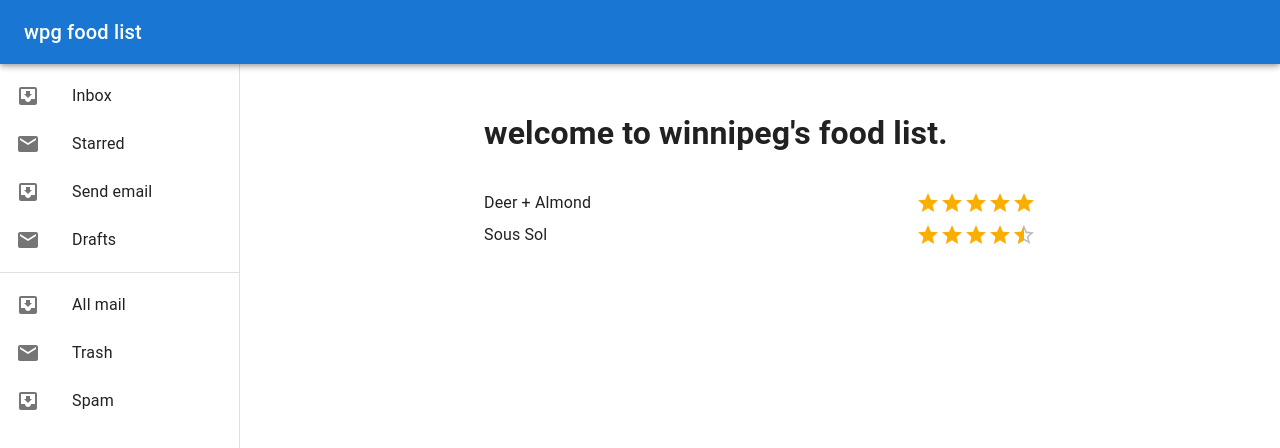
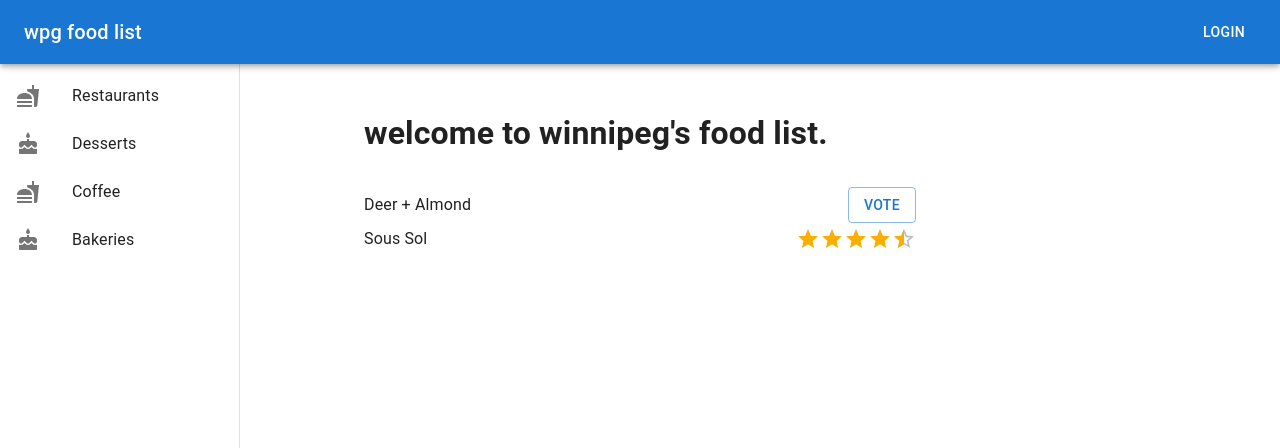
Before and after one commit to becca-tiessen/wpg-food-list, a React (Create React App) app in the folder client/: page / in a window 1280 px wide. Shown: the top 448 px of the page. Built offline with nearby package versions, Linux system fonts and the light colour scheme.

Commit message:
Vote dialog

```diff
--- a/client/src/App.jsx
+++ b/client/src/App.jsx
@@ -1,8 +1,24 @@
 import React from "react";
-import {Container, List, ListItem, ListItemText, Rating} from '@mui/material';
-import NavMenu from './components/NavMenu.tsx'
+import {Button, Container, List, ListItem, ListItemText, Rating} from '@mui/material';
+import NavMenu from './components/NavMenu.tsx';
+import VoteDialog from './components/VoteDialog.tsx';
 
-const App = () =>{
+const emails = ['username@gmail.com', 'user02@gmail.com'];
+
+const App = () => {
+    const factors = ['value', 'vibes', 'flavour']
+    const [open, setOpen] = React.useState(false);
+    const [selectedValue, setSelectedValue] = React.useState(emails[1]);
+
+    const handleVote = () => {
+     setOpen(true);
+    };
+
+    const handleClose = (value) => {
+        setOpen(false);
+        setSelectedValue(value);
+    };
+
     return (
         <>
         <NavMenu>
@@ -13,7 +29,15 @@
             <List>
             <ListItem disablePadding>
                 <ListItemText primary="Deer + Almond" />
-                <Rating name="half-rating" value={5.0} precision={0.5} />
+                <Button variant="outlined" onClick={handleVote}>
+                    Vote
+                </Button>
+                <VoteDialog
+                    selectedValue={selectedValue}
+                    open={open}
+                    onClose={handleClose}
+                    factors={factors}
+                />
             </ListItem>
             <ListItem disablePadding>
                 <ListItemText primary="Sous Sol" />
--- a/client/src/components/NavMenu.tsx
+++ b/client/src/components/NavMenu.tsx
@@ -1,30 +1,31 @@
 import * as React from 'react';
 import Box from '@mui/material/Box';
+import Button from '@mui/material/Button';
 import Drawer from '@mui/material/Drawer';
 import AppBar from '@mui/material/AppBar';
 import CssBaseline from '@mui/material/CssBaseline';
 import Toolbar from '@mui/material/Toolbar';
 import List from '@mui/material/List';
 import Typography from '@mui/material/Typography';
-import Divider from '@mui/material/Divider';
 import ListItem from '@mui/material/ListItem';
 import ListItemButton from '@mui/material/ListItemButton';
 import ListItemIcon from '@mui/material/ListItemIcon';
 import ListItemText from '@mui/material/ListItemText';
-import InboxIcon from '@mui/icons-material/MoveToInbox';
-import MailIcon from '@mui/icons-material/Mail';
+import FastfoodIcon from '@mui/icons-material/Fastfood';
+import CakeIcon from '@mui/icons-material/Cake';
 
 const drawerWidth = 240;
 
 export default function ClippedDrawer(props) {
   return (
-    <Box sx={{ display: 'flex' }}>
+    <Box sx={{ flexgrow: 1 }}>
       <CssBaseline />
-      <AppBar position="fixed" sx={{ zIndex: (theme) => theme.zIndex.drawer + 1 }}>
+      <AppBar position="fixed" sx={{ zIndex:(theme) => theme.zIndex.drawer + 1}}>
         <Toolbar>
-          <Typography variant="h6" noWrap component="div">
+          <Typography variant="h6" noWrap sx={{ flexGrow: 1 }} component="div">
             wpg food list
           </Typography>
+          <Button color="inherit">Login</Button>
         </Toolbar>
       </AppBar>
       <Drawer
@@ -38,24 +39,11 @@
         <Toolbar />
         <Box sx={{ overflow: 'auto' }}>
           <List>
-            {['Inbox', 'Starred', 'Send email', 'Drafts'].map((text, index) => (
+            {['Restaurants', 'Desserts', 'Coffee', 'Bakeries'].map((text, index) => (
               <ListItem key={text} disablePadding>
                 <ListItemButton>
                   <ListItemIcon>
-                    {index % 2 === 0 ? <InboxIcon /> : <MailIcon />}
-                  </ListItemIcon>
-                  <ListItemText primary={text} />
-                </ListItemButton>
-              </ListItem>
-            ))}
-          </List>
-          <Divider />
-          <List>
-            {['All mail', 'Trash', 'Spam'].map((text, index) => (
-              <ListItem key={text} disablePadding>
-                <ListItemButton>
-                  <ListItemIcon>
-                    {index % 2 === 0 ? <InboxIcon /> : <MailIcon />}
+                    {index % 2 === 0 ? <FastfoodIcon /> : <CakeIcon />}
                   </ListItemIcon>
                   <ListItemText primary={text} />
                 </ListItemButton>
@@ -67,34 +55,6 @@
       <Box component="main" sx={{ flexGrow: 1, p: 3 }}>
         <Toolbar/>
         {props.children}
-        {/* <Toolbar />
-        <Typography paragraph>
-          Lorem ipsum dolor sit amet, consectetur adipiscing elit, sed do eiusmod
-          tempor incididunt ut labore et dolore magna aliqua. Rhoncus dolor purus non
-          enim praesent elementum facilisis leo vel. Risus at ultrices mi tempus
-          imperdiet. Semper risus in hendrerit gravida rutrum quisque non tellus.
-          Convallis convallis tellus id interdum velit laoreet id donec ultrices.
-          Odio morbi quis commodo odio aenean sed adipiscing. Amet nisl suscipit
-          adipiscing bibendum est ultricies integer quis. Cursus euismod quis viverra
-          nibh cras. Metus vulputate eu scelerisque felis imperdiet proin fermentum
-          leo. Mauris commodo quis imperdiet massa tincidunt. Cras tincidunt lobortis
-          feugiat vivamus at augue. At augue eget arcu dictum varius duis at
-          consectetur lorem. Velit sed ullamcorper morbi tincidunt. Lorem donec massa
-          sapien faucibus et molestie ac.
-        </Typography>
-        <Typography paragraph>
-          Consequat mauris nunc congue nisi vitae suscipit. Fringilla est ullamcorper
-          eget nulla facilisi etiam dignissim diam. Pulvinar elementum integer enim
-          neque volutpat ac tincidunt. Ornare suspendisse sed nisi lacus sed viverra
-          tellus. Purus sit amet volutpat consequat mauris. Elementum eu facilisis
-          sed odio morbi. Euismod lacinia at quis risus sed vulputate odio. Morbi
-          tincidunt ornare massa eget egestas purus viverra accumsan in. In hendrerit
-          gravida rutrum quisque non tellus orci ac. Pellentesque nec nam aliquam sem
-          et tortor. Habitant morbi tristique senectus et. Adipiscing elit duis
-          tristique sollicitudin nibh sit. Ornare aenean euismod elementum nisi quis
-          eleifend. Commodo viverra maecenas accumsan lacus vel facilisis. Nulla
-          posuere sollicitudin aliquam ultrices sagittis orci a.
-        </Typography> */}
       </Box>
     </Box>
   );
--- /dev/null
+++ b/client/src/components/VoteDialog.tsx
@@ -0,0 +1,47 @@
+import * as React from 'react';
+import {
+    Button,
+    Dialog,
+    DialogActions,
+    DialogContent,
+    DialogTitle,
+    Rating,
+    List,
+    ListItem,
+    ListItemText,
+} from '@mui/material';
+
+export interface VoteDialogProps {
+  open: boolean;
+  selectedValue: string;
+  onClose: (value: string) => void;
+  factors: Array<string>;
+}
+
+export default function VoteDialog(props: VoteDialogProps) {
+  const { onClose, selectedValue, open, factors } = props;
+
+  const handleClose = () => {
+    onClose(selectedValue);
+  };
+
+  return (
+    <Dialog onClose={handleClose} open={open}>
+      <DialogTitle>Vote for restaurant</DialogTitle>
+      <DialogContent>
+        <List>
+            {factors.map(f => (
+                <ListItem>
+                    <ListItemText>{f}</ListItemText>
+                    <Rating name="half-rating" value={4.5} precision={0.5} />
+                </ListItem>
+            ))}
+        </List>
+      </DialogContent>
+      <DialogActions>
+          <Button onClick={handleClose}>Cancel</Button>
+          <Button onClick={handleClose}>Submit rating</Button>
+        </DialogActions>
+    </Dialog>
+  );
+}
```
